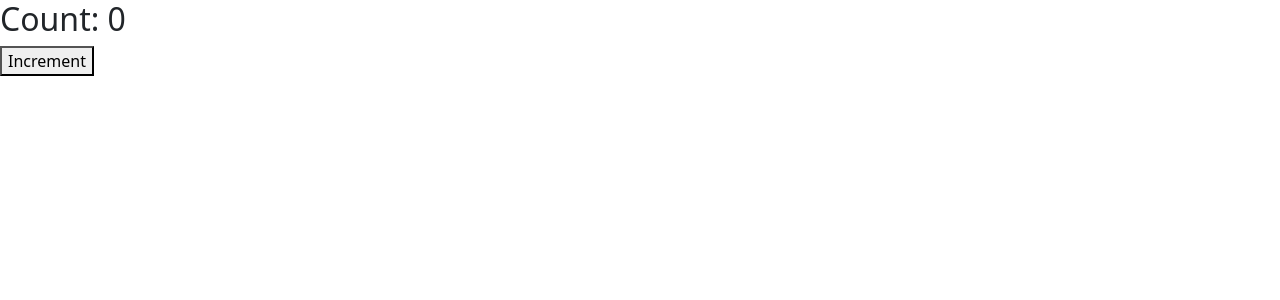
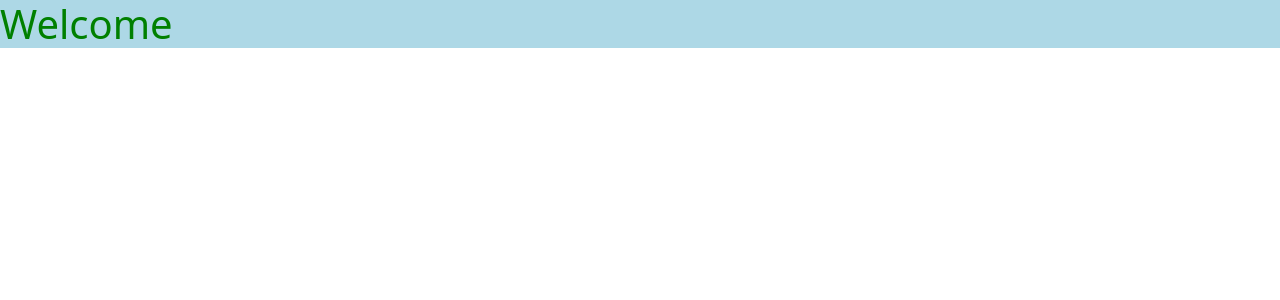
Before and after one commit to webfaisalbd/react-basics-ai, a React (Create React App) app: page / in a window 1280 px wide. Shown: the top 300 px of the page. Built offline with nearby package versions, Linux system fonts and the light colour scheme.

Commit message:
dynamic style using variable

```diff
--- a/src/App.js
+++ b/src/App.js
@@ -1,11 +1,10 @@
 import React from 'react'
-import UseStateHook from './useStateHook/UseStateHook';
+import Style from './dynamicStyle/Style';
 
 const App = () => {
   return (
     <>
-        {/* <ClassComponent /> */}
-        <UseStateHook />
+        <Style />
     </>
   )
 }
--- /dev/null
+++ b/src/dynamicStyle/Style.js
@@ -0,0 +1,9 @@
+function Style(){
+    const error = false;
+    return (
+        <>
+            <h1 style={{color: error ? "red" : "green", background: error ? "yellow" : "lightblue"}}>Welcome</h1>
+        </>
+    )
+}
+export default Style;
--- a/src/useStateHook/UseStateHook.js
+++ b/src/useStateHook/UseStateHook.js
@@ -6,6 +6,9 @@ function UseStateHook(){
 
     const handleIncrement = () => {
         setCount(count+1);
+    }
+    const handleDecrement = () => {
+        setCount(count-1);
     }
 
     // function handleIncrement2() {
@@ -16,6 +19,7 @@ function UseStateHook(){
         <>
             <h2>Count: {count}</h2>
             <button onClick={handleIncrement}>Increment</button>
+            <button onClick={handleDecrement}>Decrement</button>
         </>
     )
 }
```
